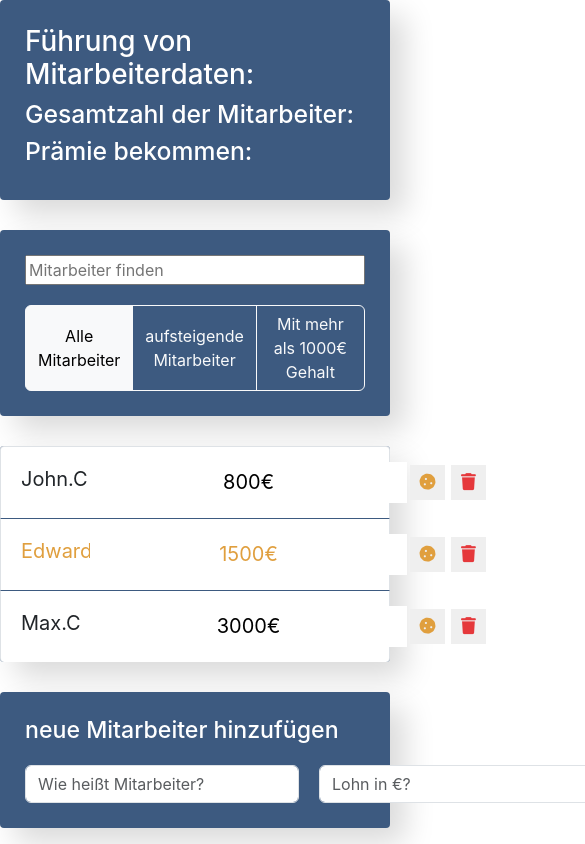
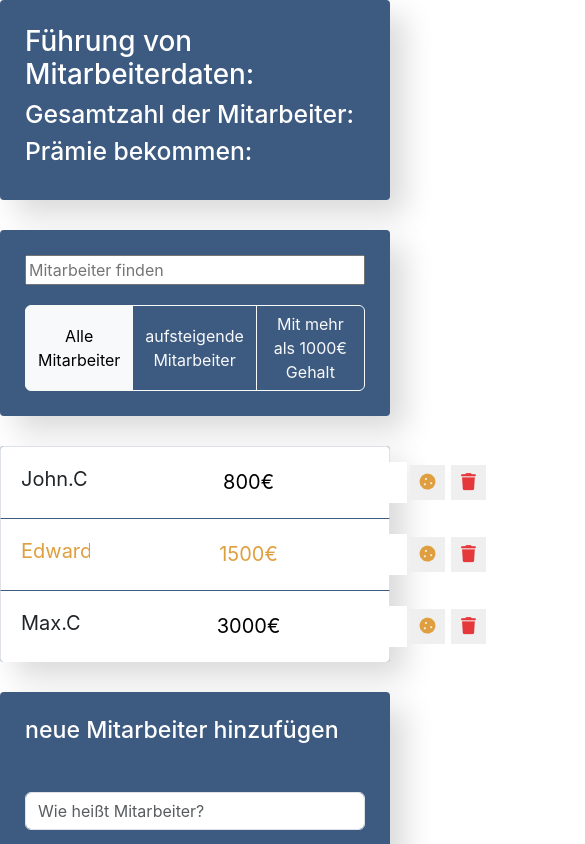
Before and after one commit to SergeyMOV/Employee-Management-App, a React (Create React App) app: page / in a window 390 px wide. Shown: the top 844 px of the page, 585 px wide, since content can reach past the window. Built offline with nearby package versions, Linux system fonts and the light colour scheme.

Commit message:
fixed some bugs

```diff
--- a/src/components/Employers-List-Items/employers-list-item.js
+++ b/src/components/Employers-List-Items/employers-list-item.js
@@ -17,7 +17,6 @@
                 className="btn-trash btn-sm ">
             <i className="fas fa-trash"></i>
         </button>
-        <i className="fas fa-star"></i>
     </div>
 </li>
 
--- a/src/components/Employers-addForm/employers-add-form.css
+++ b/src/components/Employers-addForm/employers-add-form.css
@@ -10,8 +10,14 @@
 .add-form{
 margin-top:20px;
 }
+@media(min-width: 300px) and (max-width: 768px){
+.add-form{
+    flex-direction: column;
+    height: 14em;
+    justify-content: space-evenly;
+}
+}
 
 .add-form input{
-width:350px;
 margin-right:20px;
 }
```
